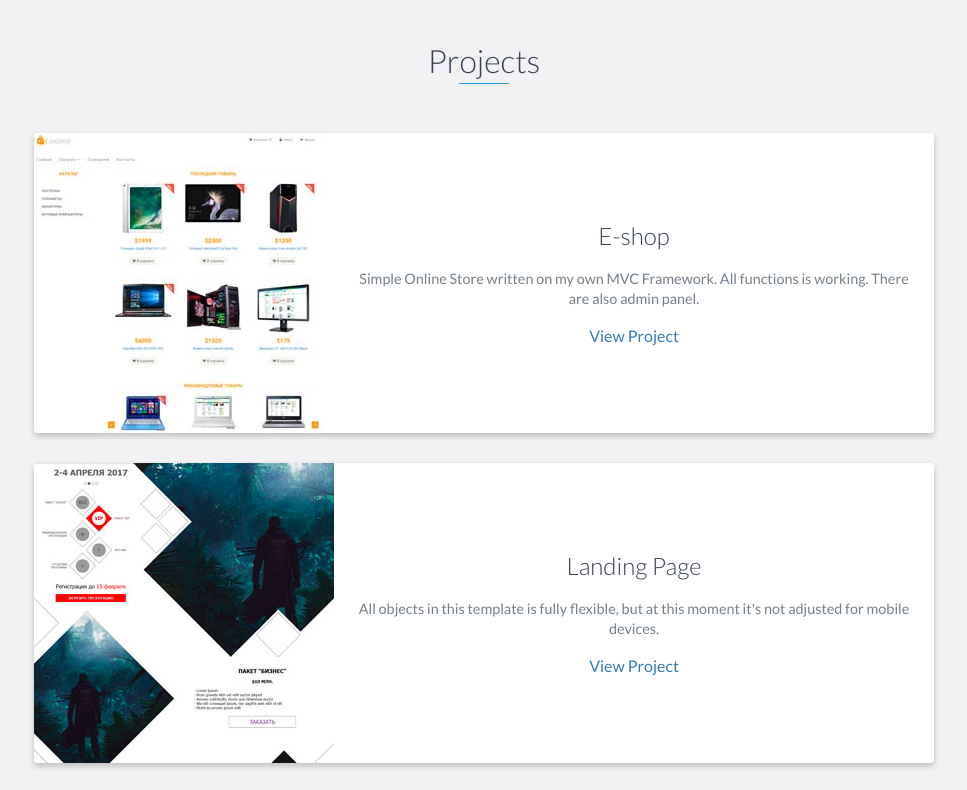
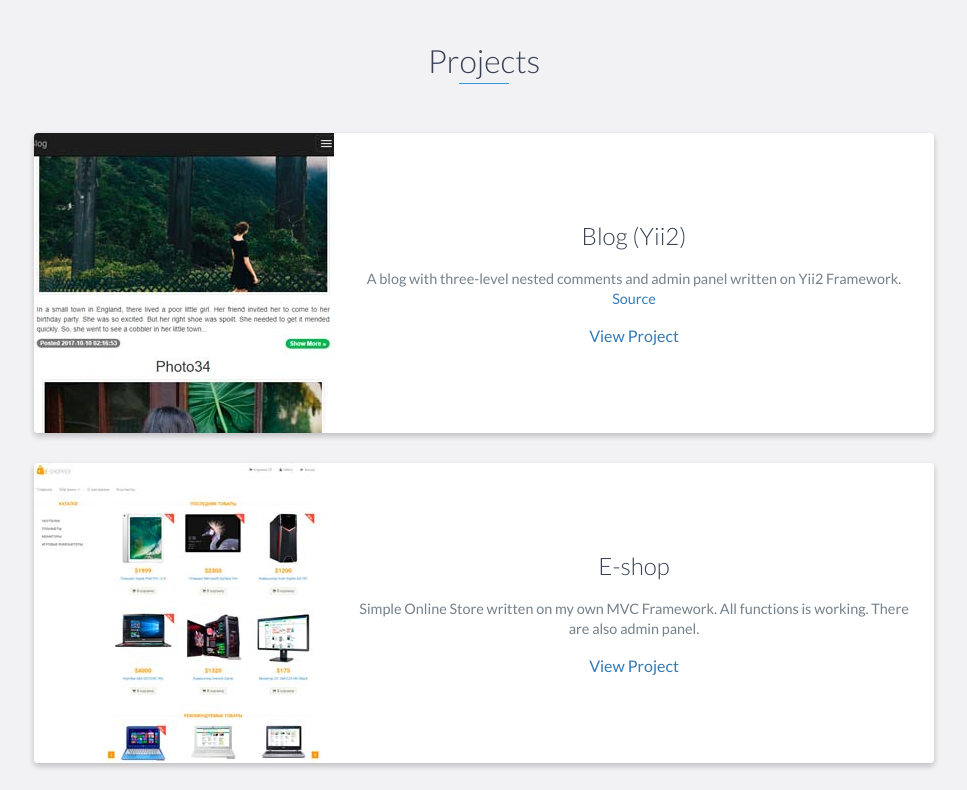
Before and after one commit to valeriytkachenko/valeriytkachenko.github.io, a website: page index.html in a window 1280 px wide. Shown: the part 1500-2290 px from the top of the page, without its empty margins (156-1123 px from the left). Drawn offline with nearby package versions, Linux system fonts and the light colour scheme.

Commit message:
new project added

```diff
--- a/index.html
+++ b/index.html
@@ -108,6 +108,23 @@
         <h2 class="heading">Projects</h2>
         <div class="container">
             <div class="row">
+
+                <div class="project shadow-large">
+                    <div class="project-image">
+                        <img src="images/project0.jpg" />
+                    </div>
+                    <!-- End .project-image -->
+                    <div class="project-info">
+                        <h3>Blog (Yii2)</h3>
+                        <p>
+                            A blog with three-level nested comments and admin panel written on Yii2 Framework. <a href="https://bitbucket.org/valeriytkachenko/blog">Source</a>
+                        </p>
+                        <a href="http://valeriytkachenko.ho.ua/">View Project</a>
+                    </div>
+                    <!-- End .project-info -->
+                </div>
+                <!-- End .project -->
+
                 <div class="project shadow-large">
                     <div class="project-image">
                         <img src="images/project1.jpg" />
@@ -180,7 +197,7 @@
                     <div class="project-info">
                         <h3>Telegram bot</h3>
                         <p>
-                            A telegram bot who can answer to some questions, greet new members in a group and make jokes.
+                            A telegram bot who can answer to some questions, greet new members in a group, tell weather and make jokes.
                         </p>
                         <a href="https://t.me/lampo_bot">View Project</a>
                     </div>
```
Also changed, not shown: images/project0.jpg (added).
